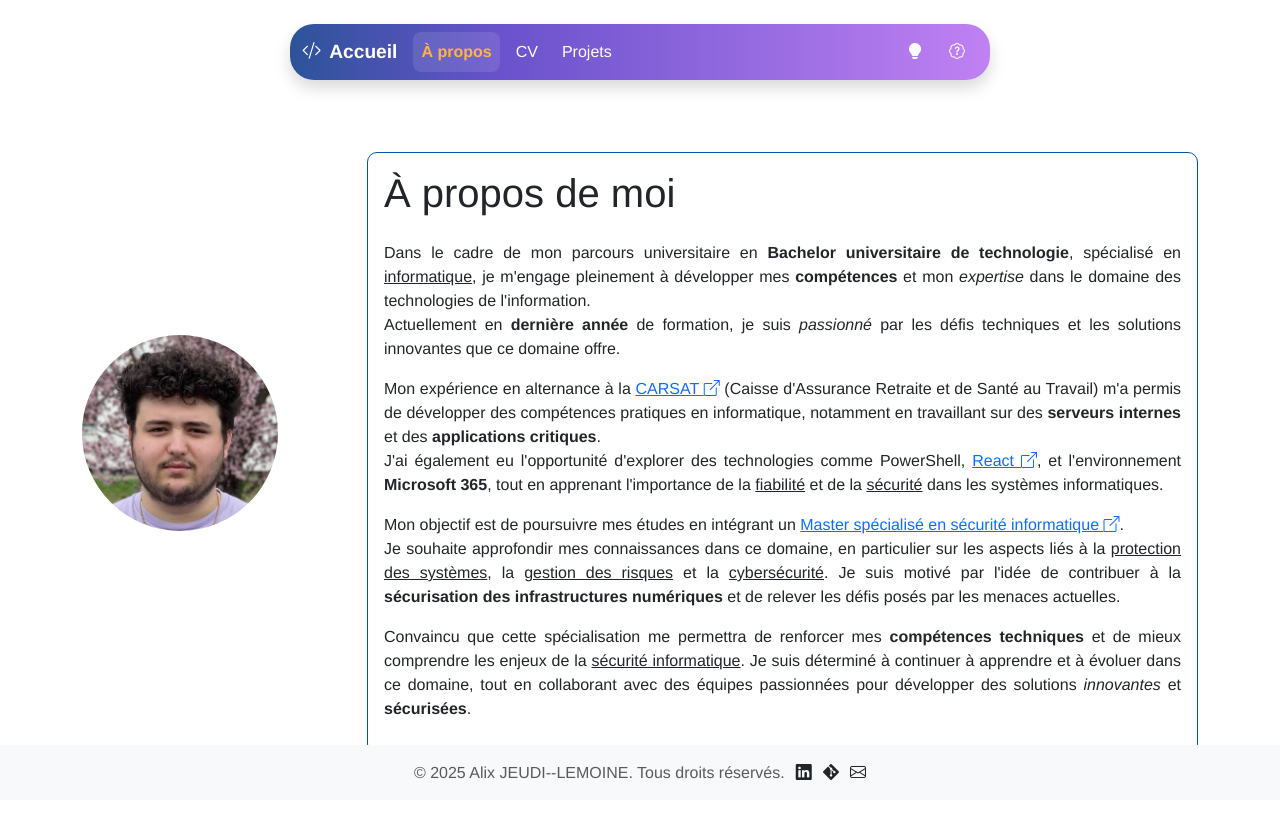
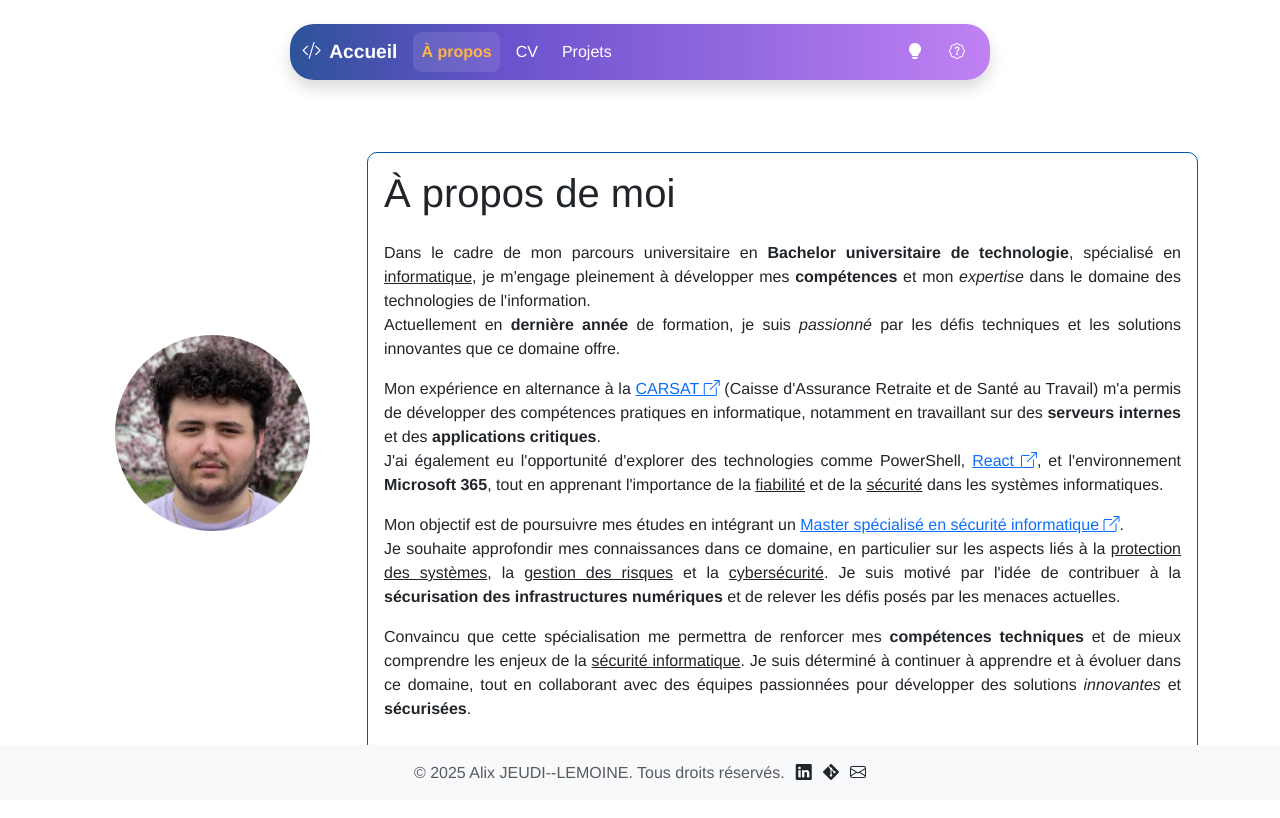
Before and after one commit to JdAlix/portfolio, a Vue app in the folder portfolio/: page /about in a window 1280 px wide. Shown: the top 818 px of the page. Built offline with nearby package versions, Linux system fonts and the light colour scheme.

Commit message:
🎨 Ajout d'une classe de flexbox pour centrer la photo dans la vue À propos

```diff
--- a/portfolio/src/views/AboutView.vue
+++ b/portfolio/src/views/AboutView.vue
@@ -1,7 +1,7 @@
 <template>
   <div class="container">
     <div class="row align-items-center mt-5">
-      <div class="col-md-3 mb-3">
+      <div class="col-md-3 mb-3 d-flex justify-content-center">
         <!-- Div pour la photo -->
         <div class="rounded-circle overflow-hidden w-75">
           <img src="@/assets/me.jpg" alt="Alix JEUDI" class="w-100">
```
